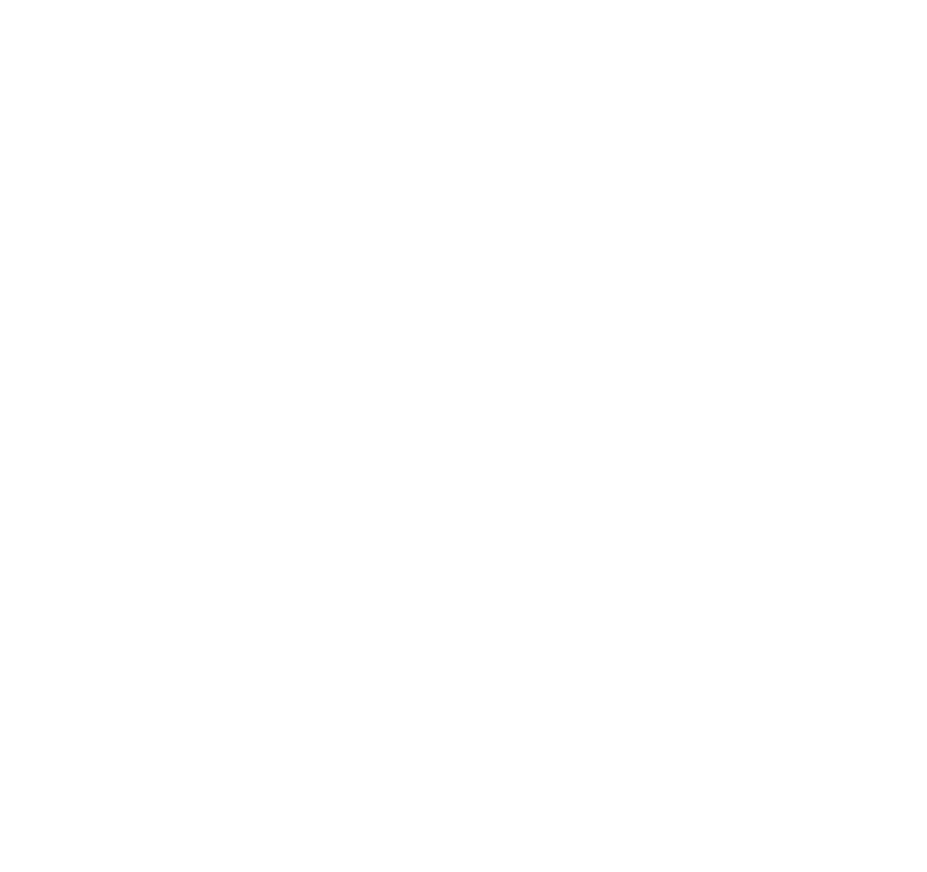
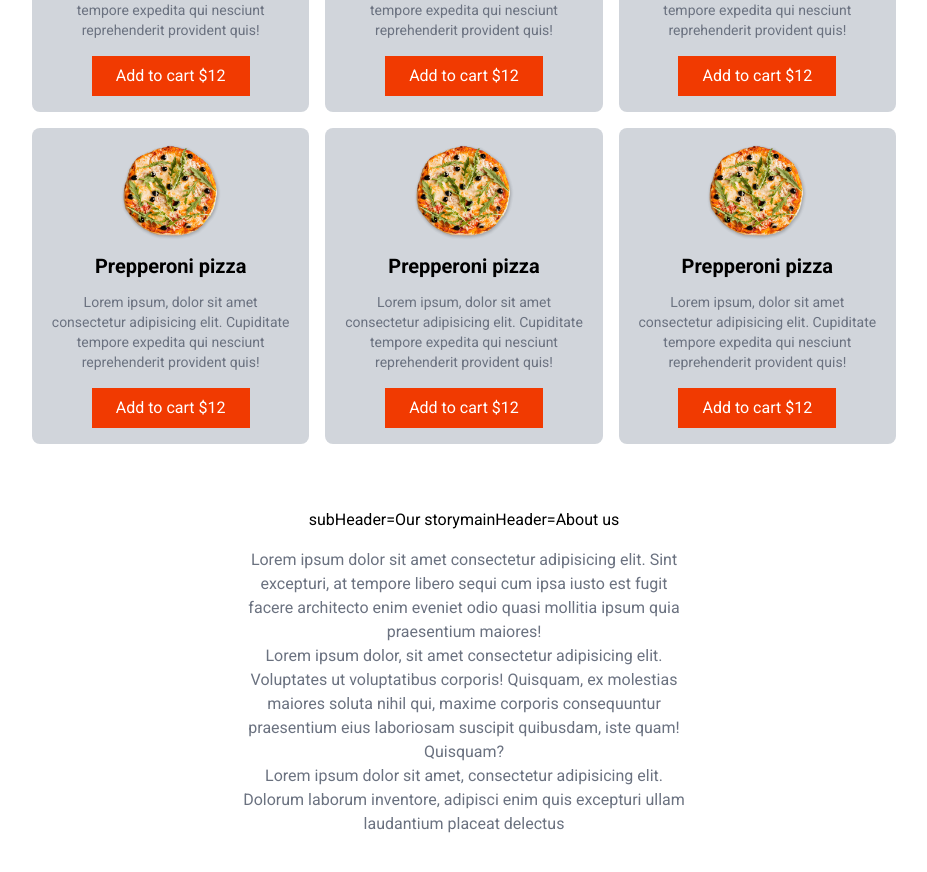
Before and after one commit to kumar-parajuli/-Food-Ordering-App, a Next.js app: page / in a window 1280 px wide. Shown: the part 620-1492 px from the top of the page, without its empty margins (176-1103 px from the left). Before the commit the page ends 800 px from the top, so only its background shows below. Built offline with nearby package versions, Linux system fonts and the light colour scheme.

Commit message:
adding components

```diff
--- a/src/app/page.js
+++ b/src/app/page.js
@@ -1,6 +1,7 @@
 import Header from "@/components/layout/Header";
 import Hero from "@/components/layout/Hero";
 import HomeMenu from "@/components/layout/HomeMenu";
+import SectionHeader from "@/components/layout/SectionHeader.js";
 
 export default function () {
   return (
@@ -8,6 +9,30 @@
       <Header />
       <Hero />
       <HomeMenu />
+      <section className="text-center my-16">
+        <SectionHeader />
+        subHeader={"Our story"}
+        mainHeader={"About us"}
+        <div className="max-w-md mx-auto mt-4 text-gray-500 flex-col gap-4">
+          <p>
+            Lorem ipsum dolor sit amet consectetur adipisicing elit. Sint
+            excepturi, at tempore libero sequi cum ipsa iusto est fugit facere
+            architecto enim eveniet odio quasi mollitia ipsum quia praesentium
+            maiores!
+          </p>
+          <p>
+            Lorem ipsum dolor, sit amet consectetur adipisicing elit. Voluptates
+            ut voluptatibus corporis! Quisquam, ex molestias maiores soluta
+            nihil qui, maxime corporis consequuntur praesentium eius laboriosam
+            suscipit quibusdam, iste quam! Quisquam?
+          </p>
+          <p>
+            Lorem ipsum dolor sit amet, consectetur adipisicing elit. Dolorum
+            laborum inventore, adipisci enim quis excepturi ullam laudantium
+            placeat delectus
+          </p>
+        </div>
+      </section>
     </>
   );
 }
--- a/src/components/layout/HomeMenu.js
+++ b/src/components/layout/HomeMenu.js
@@ -1,9 +1,11 @@
 import Image from "next/image";
+import MenuItem from "../menu/MenuItem";
+import SectionHeader from "@/components/layout/SectionHeader";
 
 export default function HomeMenu() {
   return (
     <section>
-      <div className="absolute left-0 right-0 w-full justify-start">
+      <div className="absolute left-0 right-0  justify-start">
         <div className="absolute left-0 -top-[70px] text-left -z-10">
           <Image src={"/sallad1.png"} width={109} height={189} alt={"sallad"} />
         </div>
@@ -11,11 +13,21 @@
           <Image src={"/sallad2.png"} width={107} height={195} alt={"sallad"} />
         </div>
       </div>
-      <div className="text-center">
-        <h3 className="text-gray-500 font-semibold uppercase leading-4">
-          Check out
-        </h3>
-        <h2 className="text-primary font-bold text-4xl italic">Menu</h2>
+      {/* making component of checkout menu */}
+      <div className="text-center mb-4">
+        <SectionHeader>
+          subHeader={"checkout"}
+          mainHeader={"Menu"}
+        </SectionHeader>
+      </div>
+      <div className="grid grid-cols-3 gap-4">
+        <MenuItem />
+        <MenuItem />
+        <MenuItem />
+        <MenuItem />
+        <MenuItem />
+
+        <MenuItem />
       </div>
     </section>
   );
--- /dev/null
+++ b/src/components/layout/SectionHeader.js
@@ -0,0 +1,12 @@
+import React from "react";
+
+export default function SectionHeader({ subHeader, mainHeader }) {
+  return (
+    <>
+      <h3 className="text-gray-500 font-semibold uppercase leading-4">
+        {subHeader}
+      </h3>
+      <h2 className="text-primary font-bold text-4xl italic">{mainHeader}</h2>
+    </>
+  );
+}
--- /dev/null
+++ b/src/components/menu/MenuItem.js
@@ -0,0 +1,25 @@
+import Image from "next/image";
+
+export default function MenuItem() {
+  return (
+    <div className="bg-gray-300 p-4 rounded-lg text-center group hover:bg-white hover:shadow-md hover:shadoe-black/25 transition-all">
+      <div className="text-center">
+        <Image
+          className="max-h-auto max-h-24 block mx-auto"
+          src="/pizza.png"
+          alt="pizza"
+          width="100"
+          height="100"
+        />
+      </div>
+      <h4 className="font-semibold text-xl my-3">Prepperoni pizza</h4>
+      <p className="text-gray-500 text-sm">
+        Lorem ipsum, dolor sit amet consectetur adipisicing elit. Cupiditate
+        tempore expedita qui nesciunt reprehenderit provident quis!
+      </p>
+      <button className="mt-4 bg-primary text-white rounden-full px-6 py-2">
+        Add to cart $12
+      </button>
+    </div>
+  );
+}
```
